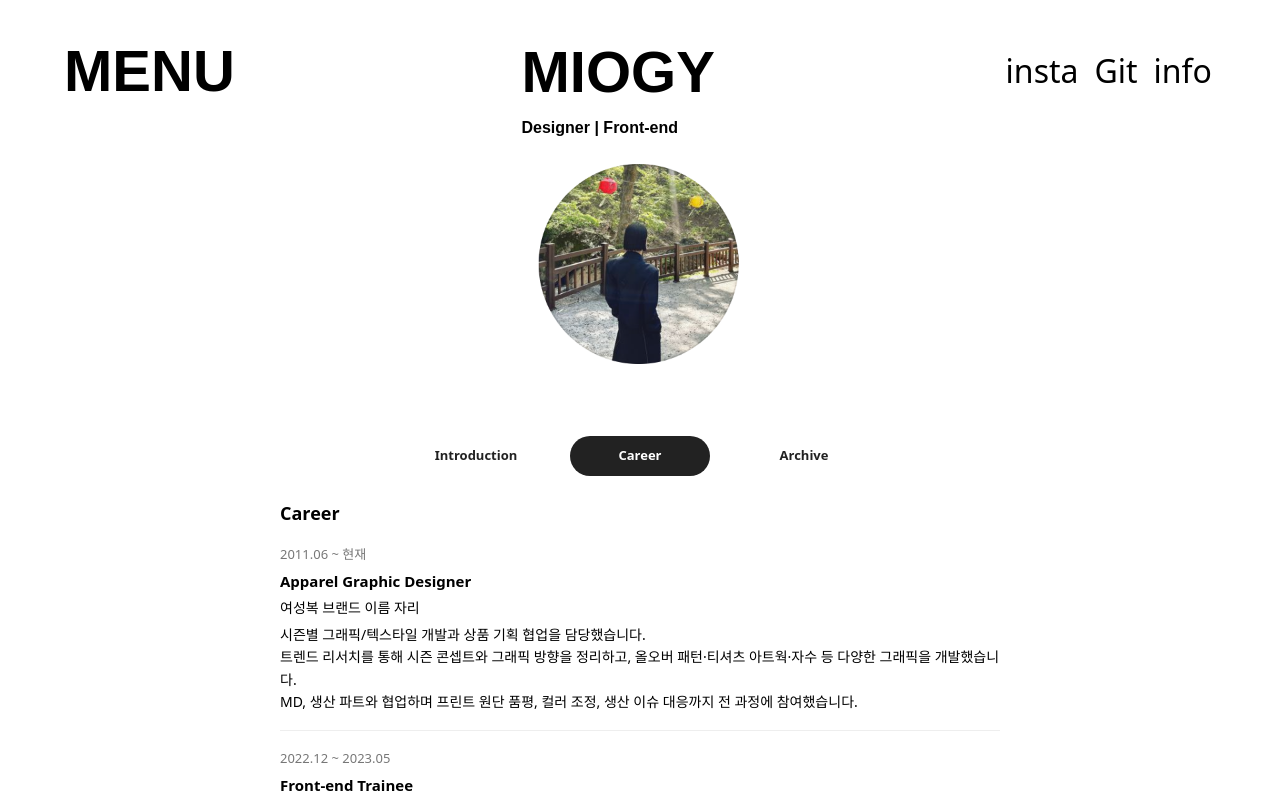
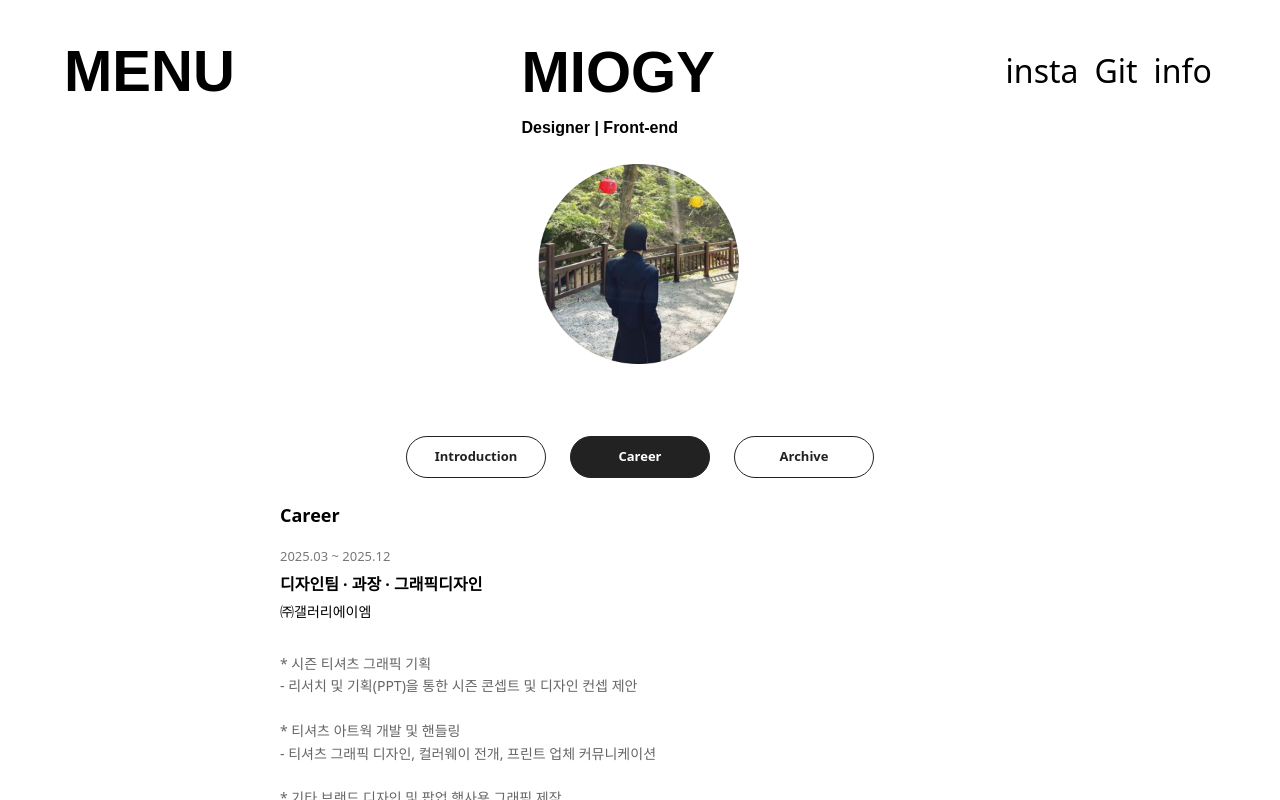
Before and after one commit to miogy/miogy-design-portfolio, a Next.js app: page / in a window 1280 px wide. Both pictures are taken after a click on the button "Career". Shown: the top 800 px of the page. Built offline with nearby package versions, Linux system fonts and the light colour scheme.

Commit message:
home:career-ui&data

```diff
--- a/app/home.module.css
+++ b/app/home.module.css
@@ -80,6 +80,7 @@
   border-radius: 999px;
   border: none;
   background: #ffffff;
+  border: 1px solid #222222;
   color: #222222;
   font-size: 13px;
   font-weight: 600;
@@ -124,13 +125,14 @@
 }
 
 .careerRole {
-  font-size: 15px;
+  font-size: 16px;
   font-weight: 600;
   margin-top: 2px;
 }
 
 .careerSummary {
   font-size: 14px;
+  color: #666;
   margin-top: 4px;
   line-height: 1.6;
 }
--- a/app/page.tsx
+++ b/app/page.tsx
@@ -103,15 +103,17 @@ export default function Home() {
         <li key={idx} className={styles.careerItem}>
           {/* 기간 */}
           <p className={styles.careerPeriod}>{item.period}</p>
-
           {/* 직무명 + 회사명 */}
           <p className={styles.careerRole}>{item.role}</p>
           <p className={styles.careerCompany}>{item.company}</p>
-
+          <p>&nbsp;</p>
           {/* 여러 문단 summary */}
           <div className={styles.careerSummary}>
             {item.summary.map((line, i) => (
-              <p key={i}>{line}</p>
+              <p key={idx} className={styles.summaryLine}>
+      {line === "" ? "\u00A0" : line}
+      {/* 빈 문자열이면 &nbsp; 로 빈 줄 유지 */}
+    </p>
             ))}
           </div>
         </li>
--- a/data/homeData.ts
+++ b/data/homeData.ts
@@ -78,37 +78,128 @@ export const homeData: HomeData = {
     ],
   },
     // 커리어
-  career: {
+career: {
     title: "Career",
     items: [
       {
-        period: "2011.06 ~ 현재",
-        role: "Apparel Graphic Designer",
-        company: "여성복 브랜드 이름 자리",
+        period: "2025.03 ~ 2025.12",
+        company: "㈜갤러리에이엠",
+        role: "디자인팀 · 과장 · 그래픽디자인",
         summary: [
-          "시즌별 그래픽/텍스타일 개발과 상품 기획 협업을 담당했습니다.",
-          "트렌드 리서치를 통해 시즌 콘셉트와 그래픽 방향을 정리하고, 올오버 패턴·티셔츠 아트웍·자수 등 다양한 그래픽을 개발했습니다.",
-          "MD, 생산 파트와 협업하며 프린트 원단 품평, 컬러 조정, 생산 이슈 대응까지 전 과정에 참여했습니다."
+          "* 시즌 티셔츠 그래픽 기획",
+          "- 리서치 및 기획(PPT)을 통한 시즌 콘셉트 및 디자인 컨셉 제안",
+          "",
+          "* 티셔츠 아트웍 개발 및 핸들링",
+          "- 티셔츠 그래픽 디자인, 컬러웨이 전개, 프린트 업체 커뮤니케이션",
+          "",
+          "* 기타 브랜드 디자인 및 팝업 행사용 그래픽 제작",
+          "",
+          "* 팝업 행사 지원"
+        ]
+      },
+      {
+        period: "2023.12 ~ 2025.03",
+        company: "㈜지엔코",
+        role: "소재 그래픽 디자인 · 과장 · 그래픽디자인",
+        summary: [
+          "* 시즌 그래픽 기획",
+          "- 인사이트/스튜디오/브랜드 리서치를 통한 트렌드 분석 및 시즌 그래픽 MAP 기획",
+          "- 시즌별 원단업체 상담(패턴 방향, 프린트 소재 제안 등)",
+          "",
+          "* 시즌 패턴·그래픽 개발 및 핸들링",
+          "- 올오버/원포인트 패턴, 티셔츠 아트웍, 자수, ACC·반다나 등 부자재 그래픽 개발",
+          "- 디자인별 컬러웨이 개발 및 프린트 원단 품평 준비, 원단업체 커뮤니케이션",
+          "",
+          "* 메인 수정 및 생산 이슈 대응, 그래픽팀 일정 및 디자인 관리"
+        ]
+      },
+      {
+        period: "2023.06 ~ 2023.09",
+        company: "㈜담다닷컴(DAMDA Co., Ltd.)",
+        role: "디자인팀 · 임시직/프리랜서 · 그래픽디자인",
+        summary: [
+          "* 시즌 티셔츠 그래픽 기획",
+          "",
+          "* 티셔츠 아트웍 개발 및 핸들링",
+          "",
+          "* 웹 디자인 및 사이트 유지보수",
+          "- 썸네일·상세페이지 등 온라인용 이미지 제작 및 보정",
+          "- 카페24 기반 랜딩/상세페이지 디자인 및 HTML·CSS 작업, 상품 등록 및 관리",
+          "",
+          "*기타 브랜드 디자인 (비즈니스용 이미지, 영업용 PPT, 명함·로고 등 각종 그래픽 제작)"
         ]
       },
       {
         period: "2022.12 ~ 2023.05",
-        role: "Front-end Trainee",
-        company: "개인 프로젝트",
+        company: "㈜옴니스토리(OmniStory Co., Ltd.)",
+        role: "프론트엔드 · 선임연구원 · 프론트엔드",
         summary: [
-          "React, Next.js, TypeScript를 중심으로 웹 프론트엔드 개발을 학습했습니다.",
-          "UI 디자인 툴(Figma)로 설계한 화면을 실제 코드로 구현하며, 디자인-개발 간 협업 방식을 체득했습니다.",
-          "개인 포트폴리오 사이트와 토이 프로젝트를 통해 컴포넌트 설계, 라우팅, 배포 경험을 쌓았습니다."
+          "* 프론트엔드·UI 업무를 동시에 수행하며 개발자·디자이너 간 커뮤니케이션 역할 수행",
+          "- React JS와 REST API를 이용한 자사 웹사이트 전 페이지(메인, 회사소개, 어드민, 로그인, 제품, 문서, 데모 등) 프론트엔드 개발",
+          "- 자사 서비스 데모 페이지(음성·영상 컨퍼런스 등) 개발",
+          "- Figma 기반 자사 전체 페이지 UI 기획·디자인",
+          "",
+          "* 서비스 소개용 콘텐츠·배너 등 그래픽 제작(Adobe 툴 활용)"
         ]
       },
       {
-        period: "2023.05 ~ 2023.08",
-        role: "UI · Graphic Design & Web",
-        company: "브랜드 웹 페이지 디자인",
+        period: "2015.01 ~ 2017.05, 2018.10 ~ 2022.03",
+        company: "㈜라이프실크",
+        role: "디자인팀 · 과장 · 그래픽디자인",
         summary: [
-          "브랜드 웹 페이지의 UI 디자인과 그래픽 작업을 담당했습니다.",
-          "서비스 톤앤매너에 맞는 레이아웃, 타이포그래피, 이미지 스타일을 설계하고 웹 퍼블리셔와 협업했습니다.",
-          "그래픽 리소스를 웹 환경에 맞게 최적화하여, 제품 그래픽과 온라인 화면이 자연스럽게 연결되도록 작업했습니다."
+          "* 2015~2017 첫 근무후 재입사(시즌 그래픽·패턴 총괄동일)",
+          "",
+          "* 동대문 및 여성복 브랜드 대상 시즌 그래픽·패턴 기획",
+          "",
+          "* 올오버·원포인트 패턴 및 티셔츠 아트웍 개발",
+          "",
+          "* 브랜드/동대문 메인 생산 건 그래픽 개발 및 일정 관리",
+          "",
+          "* 브랜드 및 공장과의 생산·공정 커뮤니케이션",
+          "",
+          "* DTP 조색·배색, 제도 리핏/컬러 도수 등 생산 이슈 해결 및 그래픽 컨펌 진행"
+        ]
+      },
+      {
+        period: "2017.10 ~ 2018.10",
+        company: "㈜케이에스에이치",
+        role: "그래픽디자인",
+        summary: [
+          "시즌 그래픽·패턴 기획",
+          "",
+          "* 패턴·아트웍 개발 및 해외 바이어 대응",
+          "",
+          "* 생산 핸들링 및 공정 관련 커뮤니케이션"
+        ]
+      },
+      {
+        period: "2012.09 ~ 2014.02",
+        company: "해리 Fashion(패션)",
+        role: "디자인팀 · 주임 · 그래픽디자인",
+        summary: [
+          "* 시즌 그래픽 기획 및 영업용 패턴 제안",
+          "",
+          "* DTP 올오버·포인트 아트웍 개발 및 컬러웨이 전개",
+          "",
+          "* 제도 보조, DTP 생산 일정 관리 및 공장 핸들링",
+          "",
+          "* 영업 보조(브랜드 원단 프린트 상담, 생산 핸들링)"
+        ]
+      },
+      {
+        period: "2011.06 ~ 2012.08",
+        company: "㈜한영나염",
+        role: "DTP 연구실 · 연구원 · 그래픽디자인",
+        summary: [
+          "* DTP 원단 컬러리스트",
+          "",
+          "* 면·레이온·실크·폴리 등 소재별 조색 및 동대문용 배색 작업",
+          "",
+          "* DTP 프린트기 관리 및 출력 퀄리티 체크",
+          "",
+          "* 패턴 디자인 개발 및 그래픽 편집",
+          "",
+          "올오버·포인트 패턴 개발 및 수정, 컬러웨이 작업"
         ]
       }
     ]
```
